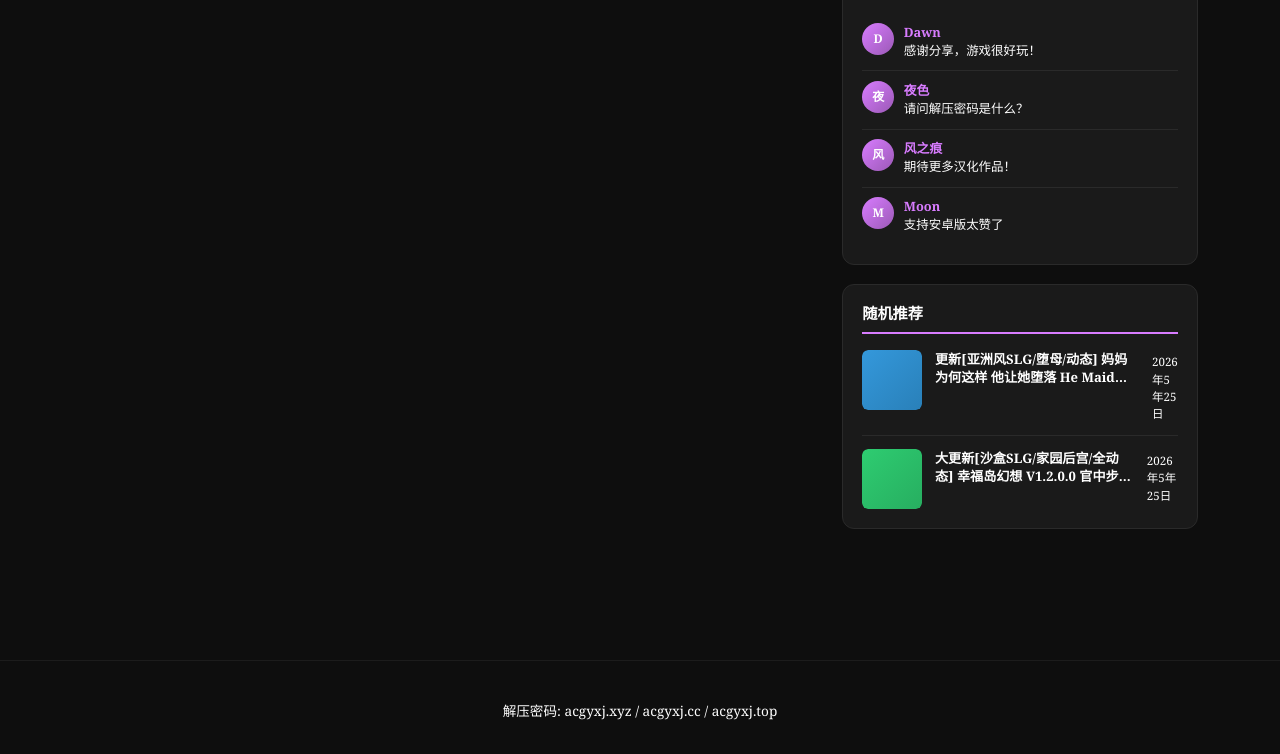
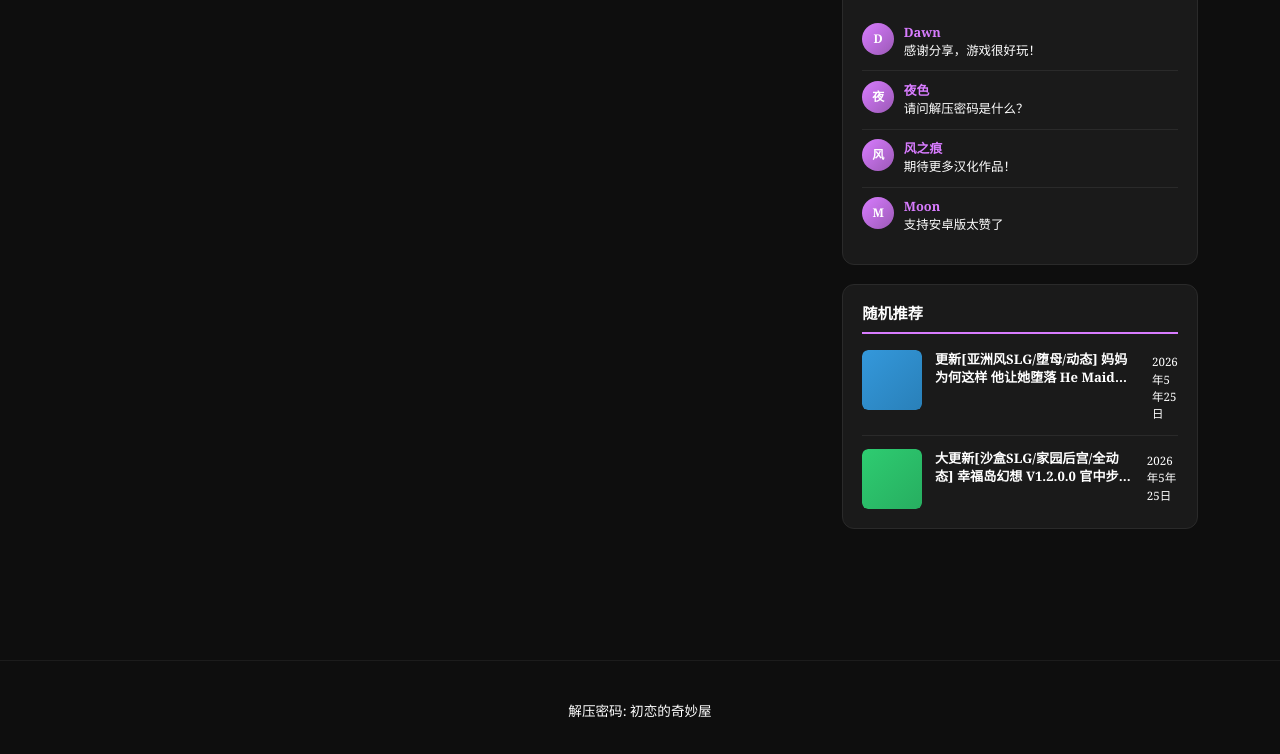
Before and after one commit to lss5148/CL-YX, a website: page index.html in a window 1280 px wide. Shown: the part 1225-1979 px from the top of the page. Drawn offline with nearby package versions, Linux system fonts and the light colour scheme; a web font is replaced by a local one.

Commit message:
修复页脚文字不同步：管理后台保存的页脚数据现在会渲染到网站 - script.js 新增 renderFooter() 函数 - index.html / article.html 页脚添加 id="footer-text"

```diff
--- a/index.html
+++ b/index.html
@@ -212,7 +212,7 @@
                 <div class="col-md-8 col-lg-4 mx-auto">
                     <div class="small mb-3 mb-lg-0 text-center">
                         <ul class="nav flex-row align-items-center mt-sm-0 justify-content-center nav-footer">
-                            解压密码: acgyxj.xyz / acgyxj.cc / acgyxj.top
+                            <span id="footer-text">解压密码: acgyxj.xyz / acgyxj.cc / acgyxj.top</span>
                         </ul>
                     </div>
                 </div>
--- a/js/script.js
+++ b/js/script.js
@@ -23,6 +23,14 @@ function renderAll() {
     renderTags();
     renderComments();
     renderRandomPosts();
+    renderFooter();
+}
+
+function renderFooter() {
+    const el = document.getElementById('footer-text');
+    if (el && siteData.site && siteData.site.footer) {
+        el.textContent = siteData.site.footer;
+    }
 }
 
 // ========== 渲染文章列表 ==========
```
Also changed, not shown: article.html (+1 -1 lines).
